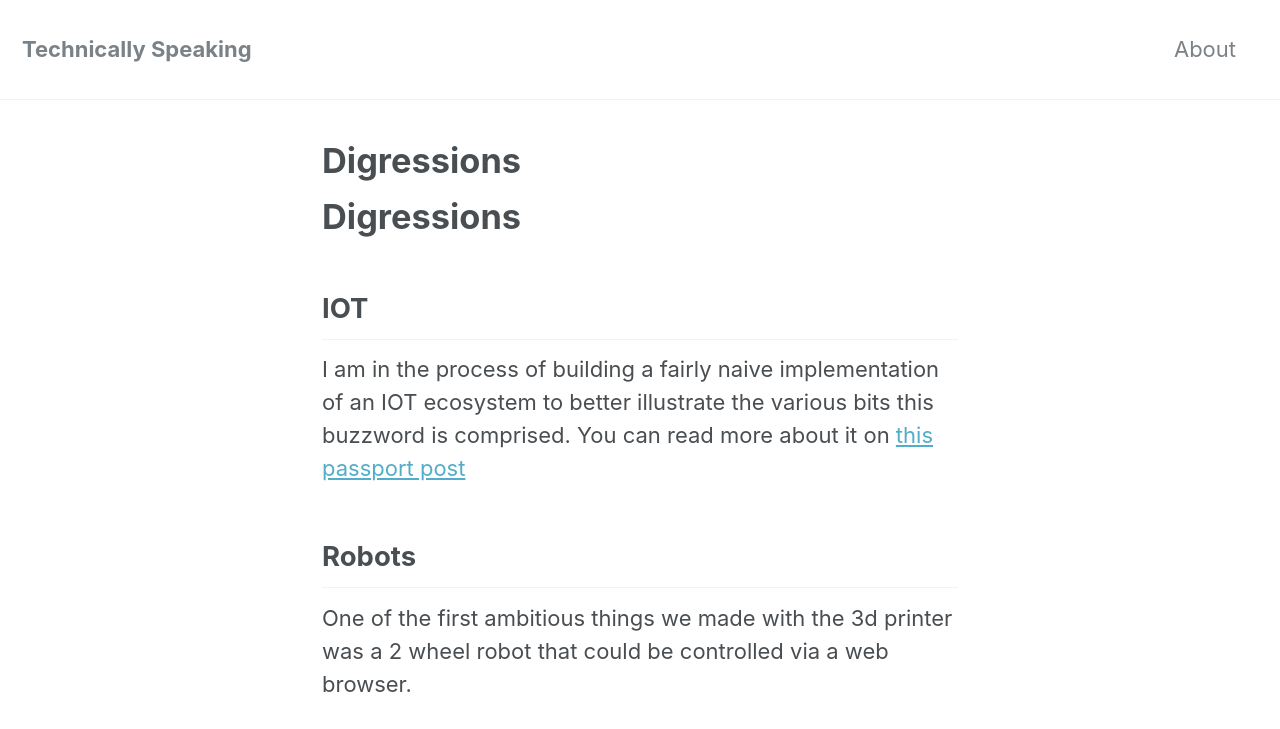
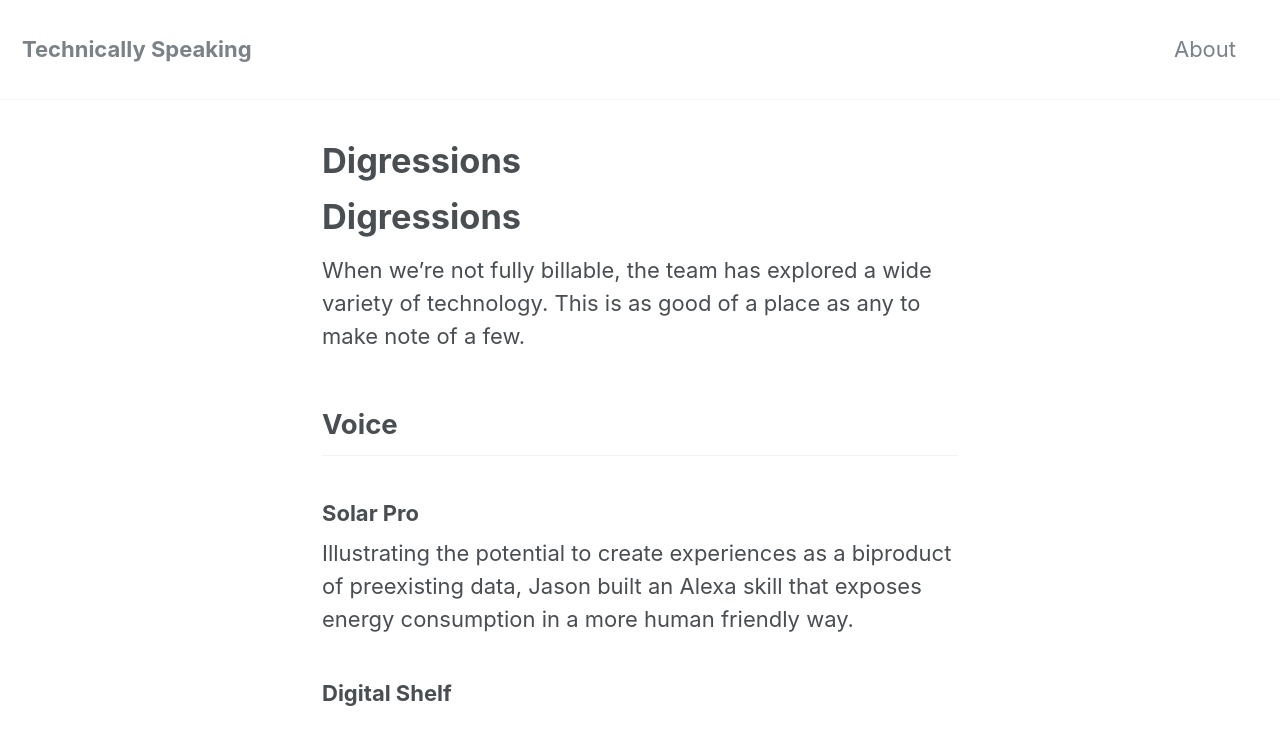
Before and after one commit to technicallySpeaking/technicallySpeaking.github.io, a Jekyll site: the page built from digressions.md, in a window 1280 px wide and 1400 px high. Shown: the top 729 px of the window. Built offline with Jekyll 4.4.1, drawn with Linux system fonts in a browser that asks for light colours; nearby versions of some CDN libraries; our own code applies the rules of GitHub Pages for plain Markdown files; some of the changed text lies outside the part shown; grey boxes are pictures that could not be loaded.

Commit message:
Updated 'digressions.md' via CloudCannon

```diff
--- a/digressions.md
+++ b/digressions.md
@@ -1,7 +1,23 @@
 # Digressions
 
+When we're not fully billable, the team has explored a wide variety of technology. This is as good of a place as any to make note of a few.
+
+## Voice
+
+### Solar Pro
+
+Illustrating the potential to create experiences as a biproduct of preexisting data, Jason built an Alexa skill that exposes energy consumption in a more human friendly way.
+
+### Digital Shelf
+
+
 ## IOT
-I am in the process of building a fairly naive implementation of an IOT ecosystem to better illustrate the various bits this buzzword is comprised. You can read more about it on [this passport post](https://passport.vml.com/post/introducing-internet-dingus)
+
+### Rosie
+An arduino powered IOT device that monitors temperature and humidity in a baby's room. It makes skin care recommendations based on conditions and enables easy repurchase.
+
+### Internet of Dingus
+Ryan is in the process of building a fairly naive implementation of an IOT ecosystem to better illustrate the various bits this buzzword is comprised. You can read more about it on [this passport post](https://passport.vml.com/post/introducing-internet-dingus)
 
 ## Robots
 
```
